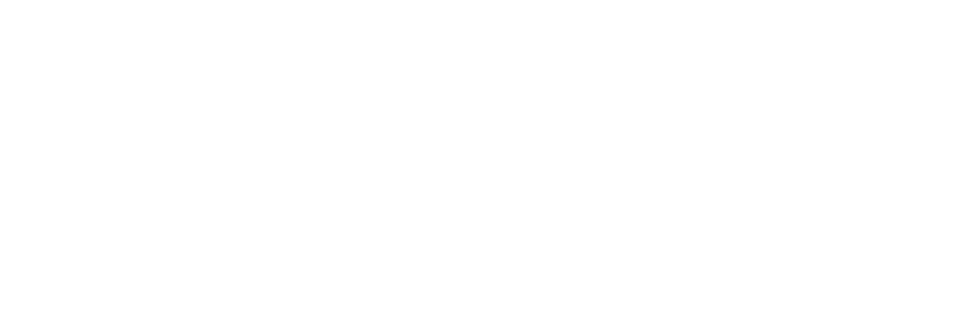
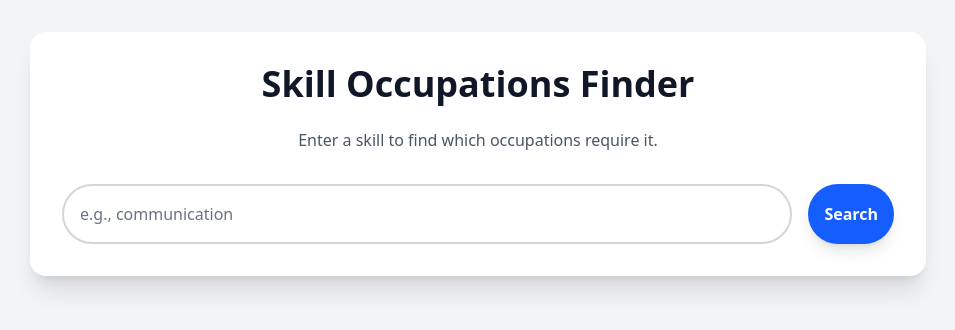
Before and after one commit to didier-bazayesu/Arcturus-Group, a React (Vite) app: page / in a window 1280 px wide. Shown: the top 330 px of the page, without its empty margins (162-1117 px from the left). Built offline with nearby package versions, Linux system fonts and the light colour scheme.

Commit message:
get everything now is done

```diff
--- a/src/App.jsx
+++ b/src/App.jsx
@@ -1,12 +1,13 @@
 import Skills_Occupations from "./Pages/Skills_Occupations"
 import SearchOccupations from "./Pages/SearchOccupations"
+import SearchSkills from "./Pages/SearchSkills"
 
 function App() {
 
 
   return (
     <>
-
+    <SearchSkills />
       </>
   )
 }
--- a/src/Pages/SearchSkills.jsx
+++ b/src/Pages/SearchSkills.jsx
@@ -0,0 +1,149 @@
+import { useState } from 'react';
+
+// Include Tailwind CSS via CDN for styling
+const SearchSkills = () => {
+  const [searchTerm, setSearchTerm] = useState('');
+  const [results, setResults] = useState(null);
+  const [loading, setLoading] = useState(false);
+  const [error, setError] = useState(null);
+
+  const handleSearch = async (e) => {
+    e.preventDefault();
+    setLoading(true);
+    setError(null);
+    setResults(null);
+
+    try {
+      const response = await fetch('http://localhost:3000/api/search-skills', {
+        method: 'POST',
+        headers: {
+          'Content-Type': 'application/json',
+        },
+        body: JSON.stringify({ skill: searchTerm }),
+      });
+
+      if (!response.ok) {
+        throw new Error('Skill not found. Please try a different term.');
+      }
+
+      const data = await response.json();
+      setResults(data);
+    } catch (err) {
+      setError(err.message);
+    } finally {
+      setLoading(false);
+    }
+  };
+
+  return (
+    <div className="min-h-screen bg-gray-100 dark:bg-gray-900 text-gray-900 dark:text-gray-100 p-8 flex flex-col items-center">
+      <script src="https://cdn.tailwindcss.com"></script>
+      <div className="w-full max-w-4xl bg-white dark:bg-gray-800 shadow-xl rounded-2xl p-8 mb-8">
+        <h1 className="text-4xl font-extrabold text-center mb-6 text-gray-900 dark:text-gray-100">
+          Skill Occupations Finder
+        </h1>
+        <p className="text-center text-gray-600 dark:text-gray-400 mb-8">
+          Enter a skill to find which occupations require it.
+        </p>
+        <form onSubmit={handleSearch} className="flex flex-col md:flex-row gap-4">
+          <input
+            type="text"
+            value={searchTerm}
+            onChange={(e) => setSearchTerm(e.target.value)}
+            placeholder="e.g., communication"
+            className="flex-grow p-4 rounded-full border-2 border-gray-300 dark:border-gray-600 focus:outline-none focus:ring-2 focus:ring-blue-500 transition-colors bg-white dark:bg-gray-700 placeholder-gray-500 dark:placeholder-gray-400"
+          />
+          <button
+            type="submit"
+            className="p-4 rounded-full bg-blue-600 text-white font-bold hover:bg-blue-700 transition-colors shadow-lg"
+            disabled={loading}
+          >
+            {loading ? 'Searching...' : 'Search'}
+          </button>
+        </form>
+      </div>
+
+      {loading && (
+        <div className="text-center text-lg mt-8 animate-pulse">
+          Loading data...
+        </div>
+      )}
+
+      {error && (
+        <div className="bg-red-500 text-white p-4 rounded-lg shadow-lg mt-8">
+          {error}
+        </div>
+      )}
+
+      {results && (
+        <div className="w-full max-w-4xl grid gap-8 md:grid-cols-2 mt-8">
+          {/* Skill Details */}
+          <div className="bg-white dark:bg-gray-800 p-6 rounded-2xl shadow-lg md:col-span-2">
+            <h2 className="text-2xl font-bold mb-4 border-b-2 pb-2">
+              <span className="text-blue-600">Skill:</span> {results.skill.PREFERREDLABEL}
+            </h2>
+            <p className="text-gray-600 dark:text-gray-400">
+              {results.skill.DESCRIPTION || 'No description available.'}
+            </p>
+          </div>
+
+          {/* Occupations Requiring this Skill */}
+          <div className="bg-white dark:bg-gray-800 p-6 rounded-2xl shadow-lg">
+            <h3 className="text-xl font-bold mb-4">
+              <span className="text-green-600">Occupations Requiring this Skill</span>
+            </h3>
+            <ul className="list-disc pl-5 space-y-2">
+              {results.occupationsRequiringSkill.length > 0 ? (
+                results.occupationsRequiringSkill.map(occ => (
+                  <li key={occ.ID} className="text-gray-700 dark:text-gray-300">
+                    <span className="font-semibold">{occ.PREFERREDLABEL}</span>
+                  </li>
+                ))
+              ) : (
+                <li className="text-gray-500">No occupations found for this skill.</li>
+              )}
+            </ul>
+          </div>
+
+          {/* Related Skills */}
+          <div className="bg-white dark:bg-gray-800 p-6 rounded-2xl shadow-lg">
+            <h3 className="text-xl font-bold mb-4">
+              <span className="text-orange-600">Related Skills</span>
+            </h3>
+            <ul className="list-disc pl-5 space-y-2">
+              {results.relatedSkills.length > 0 ? (
+                results.relatedSkills.map(skill => (
+                  <li key={skill.ID} className="text-gray-700 dark:text-gray-300">
+                    <span className="font-semibold">{skill.PREFERREDLABEL}</span>
+                  </li>
+                ))
+              ) : (
+                <li className="text-gray-500">No related skills found.</li>
+              )}
+            </ul>
+          </div>
+
+          {/* Related Occupations */}
+          <div className="bg-white dark:bg-gray-800 p-6 rounded-2xl shadow-lg md:col-span-2">
+            <h3 className="text-xl font-bold mb-4">
+              <span className="text-purple-600">Related Occupations</span>
+            </h3>
+            <ul className="list-disc pl-5 space-y-2">
+              {results.relatedOccupations.length > 0 ? (
+                results.relatedOccupations.map(occ => (
+                  <li key={occ.ID} className="text-gray-700 dark:text-gray-300">
+                    <span className="font-semibold">{occ.PREFERREDLABEL}</span>
+                  </li>
+                ))
+              ) : (
+                <li className="text-gray-500">No related occupations found.</li>
+              )}
+            </ul>
+          </div>
+        </div>
+      )}
+    </div>
+  );
+};
+
+export default SearchSkills;
```
Also changed, not shown: src/Library/backend/searchSkills.cjs (renamed from src/Library/backend/searchSkills.js).
